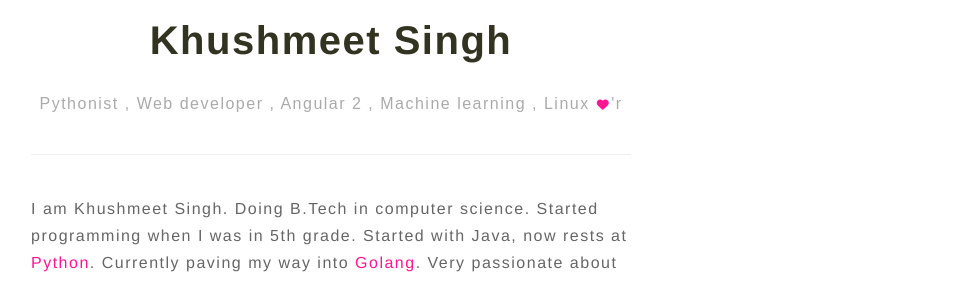
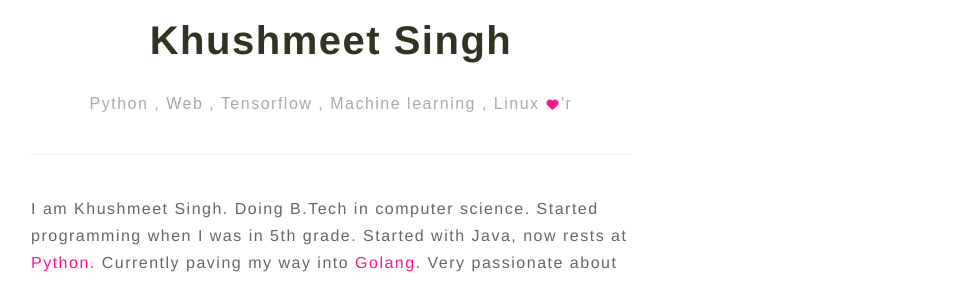
Before and after one commit to khushmeeet/khushmeeet.github.io, a Jekyll site: the page built from index.html, in a window 1280 px wide. Shown: the part 249-530 px from the top of the page, without its empty margins (309-1280 px from the left). Built offline with Jekyll 4.4.1, drawn with Linux system fonts in a browser that asks for light colours; nearby versions of some CDN libraries; some web fonts are replaced.

Commit message:
changed headline

```diff
--- a/_layouts/header.html
+++ b/_layouts/header.html
@@ -6,7 +6,7 @@ layout: default
         <header>
             <img class="head-img" src="{{site.url}}/assets/khushmeet.jpeg" alt="Khushmeet Singh">
             <h1 class="home-heading">Khushmeet Singh</h1>
-            <p>Pythonist , Web developer , Angular 2 , Machine learning , Linux <i class="fa fa-heart heart" aria-hidden="true" style="font-size:12px;"></i>'r </p>
+            <p>Python , Web , Tensorflow , Machine learning , Linux <i class="fa fa-heart heart" aria-hidden="true" style="font-size:12px;"></i>'r </p>
         </header>
     </section>
 </div>
```
